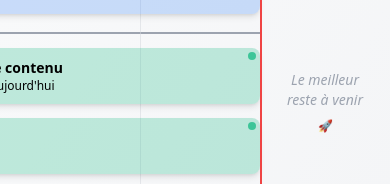
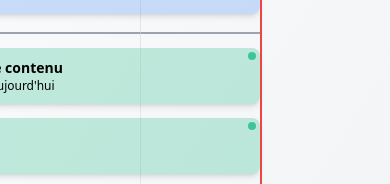
Before and after one commit to AymericLeFeyer/timelife, a React (Vite) app: page / in a window 390 px wide. Shown: the part 330-514 px from the top of the page. Built offline with nearby package versions, Linux system fonts and the light colour scheme.

Commit message:
feat(responsive): improvment

```diff
--- a/src/components/Timeline.tsx
+++ b/src/components/Timeline.tsx
@@ -206,10 +206,14 @@ export const Timeline = ({ items, searchQuery = '' }: TimelineProps) => {
             className="absolute top-1/2 -translate-y-1/2 flex flex-col items-center justify-center"
             style={{ left: '20px', width: `${sidePadding - 40}px` }}
           >
+            {!isVertical && (
+              <>
                 <div className="text-gray-400 text-sm italic text-center">
                   Avant ça je jouais à Dofus, ça t'intéresse ?
                 </div>
                 <div className="mt-2 text-gray-300 text-xs">✨</div>
+              </>
+            )}
           </div>
 
           <div
@@ -219,10 +223,14 @@ export const Timeline = ({ items, searchQuery = '' }: TimelineProps) => {
               width: `${sidePadding - 40}px`
             }}
           >
+            {!isVertical && (
+              <>
                 <div className="text-gray-400 text-sm italic text-center">
                   Le meilleur reste à venir
                 </div>
                 <div className="mt-2 text-gray-300 text-xs">🚀</div>
+              </>
+            )}
           </div>
 
           {swimlaneHeights.map((swimlane, idx) => {
```
Lines whose indentation alone changed are shown as unchanged.
